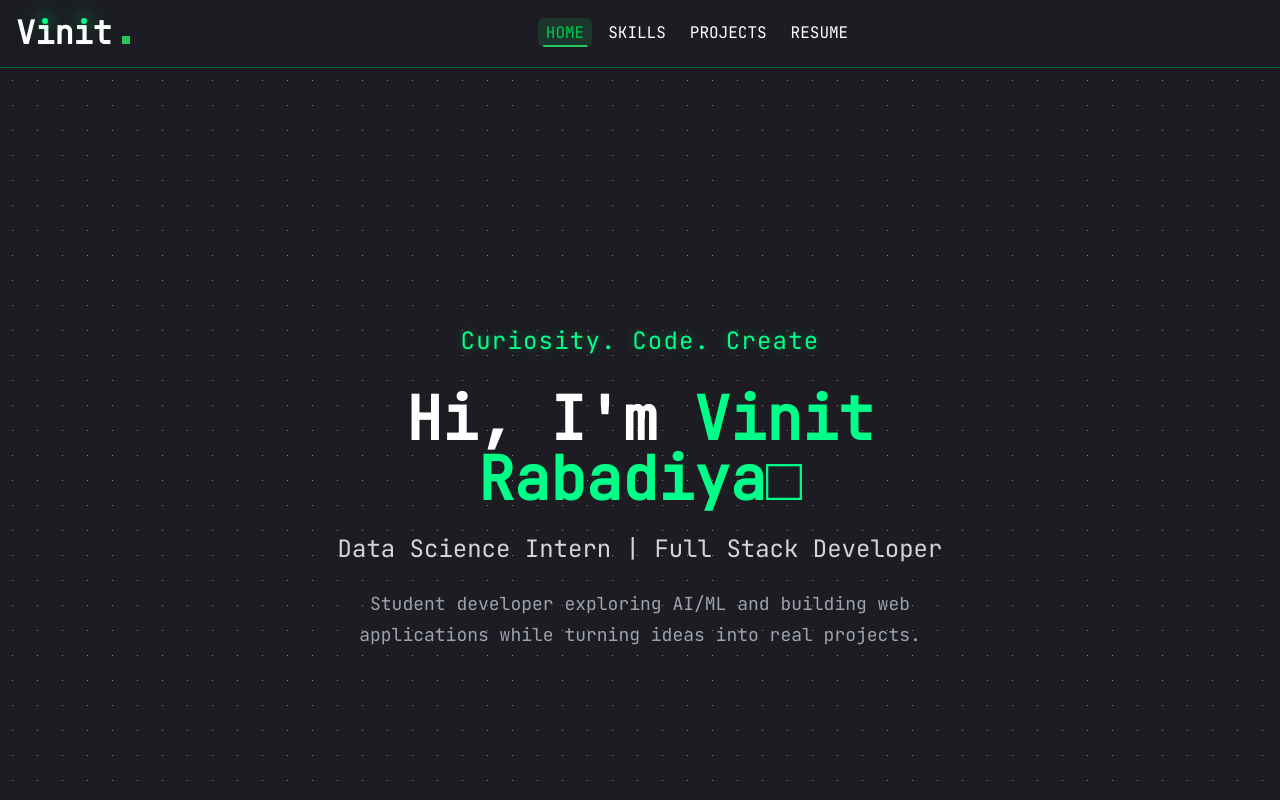
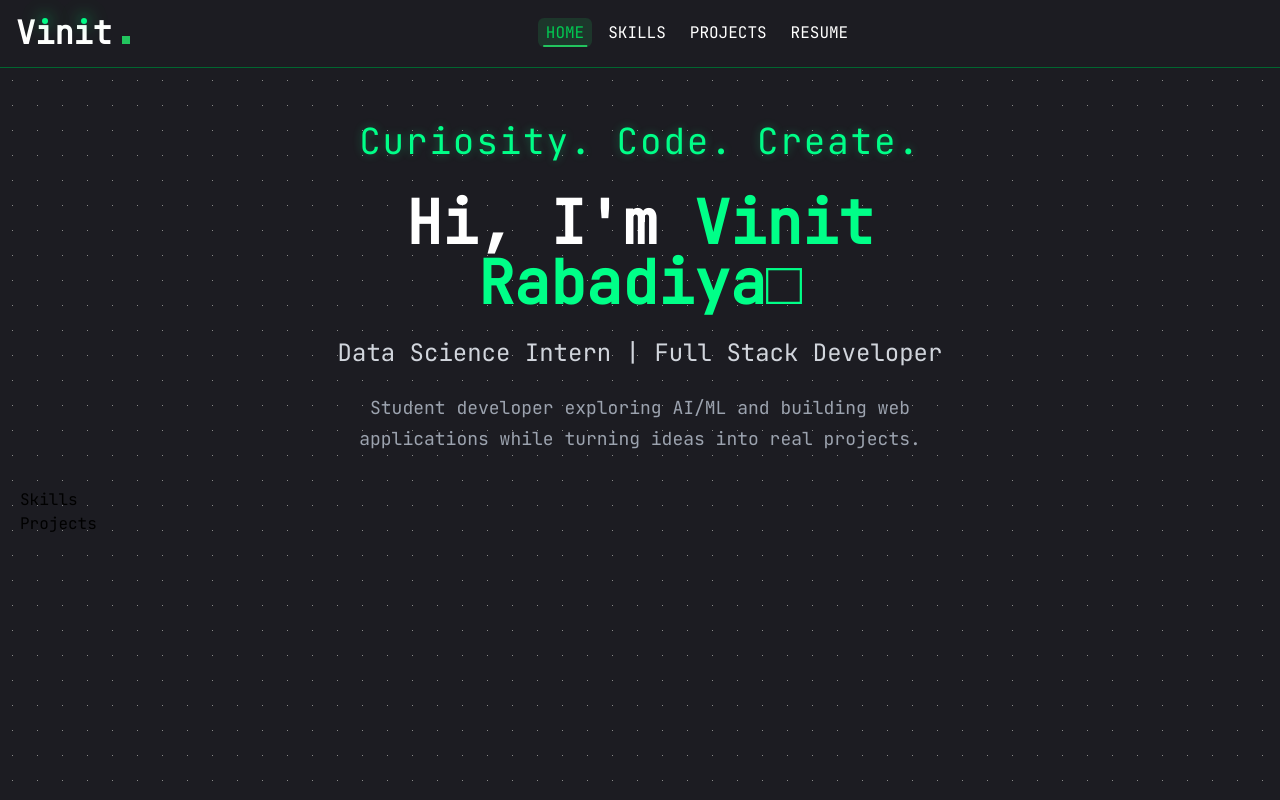
Before and after one commit to Vinit-Rabadiya/Portfolio, a React (Vite) app in the folder personalPortfolio/: page / in a window 1280 px wide. Shown: the top 800 px of the page. Built offline with nearby package versions, Linux system fonts and the light colour scheme.

Commit message:
made changes to content moving

```diff
--- a/personalPortfolio/src/pages/Home/Home.css
+++ b/personalPortfolio/src/pages/Home/Home.css
@@ -18,6 +18,7 @@
   max-width: 42rem;
   margin-left: auto;
   margin-right: auto;
+  min-height: 3.4em; /* Reserve space for 2 lines of text */
 }
 
 /* Optional: Add subtle animation on page load */
@@ -28,11 +29,9 @@
 @keyframes fadeIn {
   from {
     opacity: 0;
-    transform: translateY(20px);
   }
   to {
     opacity: 1;
-    transform: translateY(0);
   }
 }
 
--- a/personalPortfolio/src/pages/Home/Home.jsx
+++ b/personalPortfolio/src/pages/Home/Home.jsx
@@ -24,11 +24,11 @@ function Home() {
       <div className="home-container">
         <section
           id="home"
-          className="min-h-screen flex flex-col justify-center items-center px-4"
+          className="min-h-100 flex flex-col justify-center items-center px-4"
         >
           <div className="hero-content text-center max-w-3xl">
-            <p className="hero-tagline text-xl md:text-2xl mb-8">
-              Curiosity. Code. Create
+            <p className="hero-tagline text-xl md:text-4xl mb-8 font-bold">
+              Curiosity. Code. Create.
             </p>
             <h1 className="text-5xl md:text-6xl font-bold mb-6 text-white">
               Hi, I'm <span className="text-[#00ff88]">Vinit Rabadiya</span>
```
